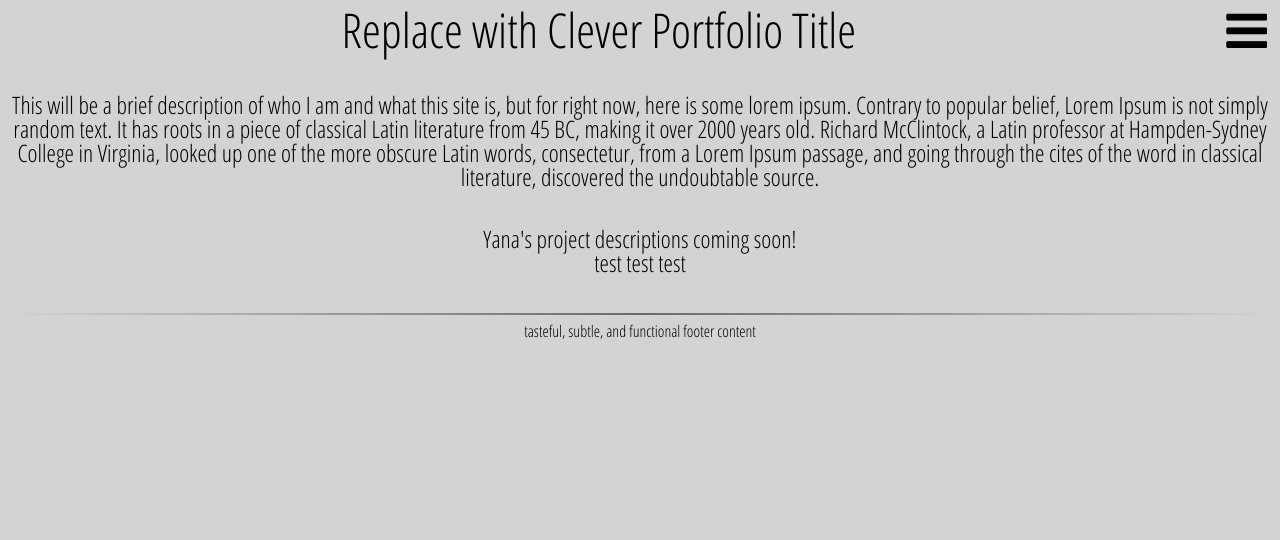
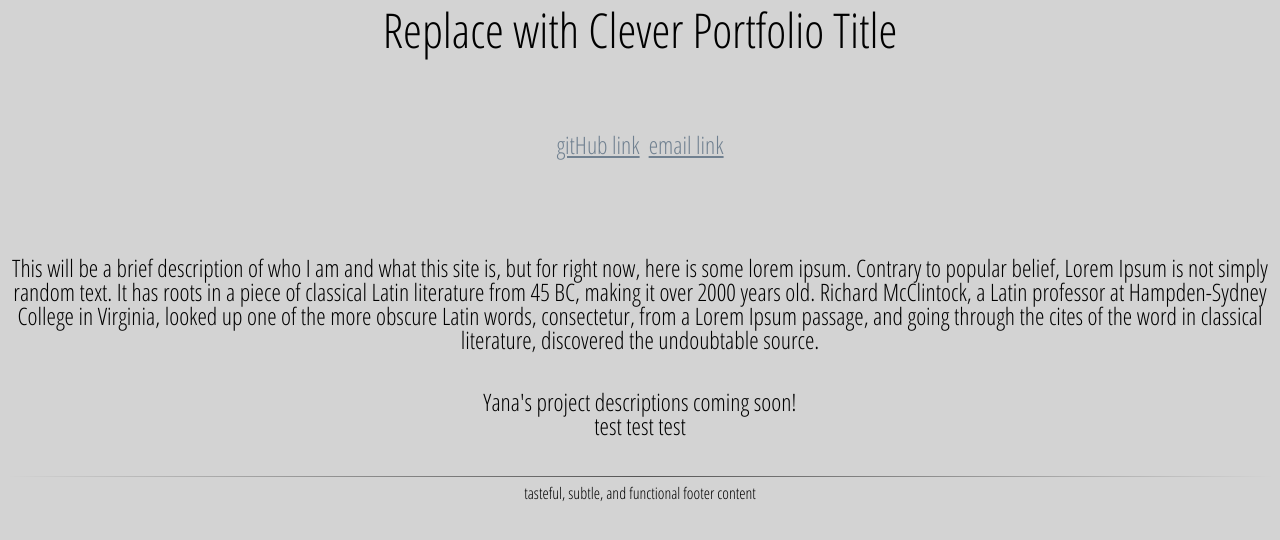
Before and after one commit to radenska/portfolio, a plain HTML site: page index.html in a window 1280 px wide. Drawn offline with nearby package versions, Linux system fonts and the light colour scheme.

Commit message:
adding media queries for computer screen size

```diff
--- a/style.css
+++ b/style.css
@@ -8,17 +8,17 @@ body {
 header {
   width: 100%;
   display: inline-block;
-  font-size: 3em;
+  font-size: 1.7em;
   margin-bottom: 3%;
+  overflow: visible;;
 }
 
 nav {
   float: right;
   display: inline-block;
   margin-right: 0.5%;
-  overflow: auto;
-  width: 6%;
   text-align: right;
+  overflow: visible;
 }
 
 article {
@@ -33,8 +33,8 @@ section {
 
 hr.styled {
   border: 0;
-  height: 2px;
-  background-image: linear-gradient(to right, rgba(0, 0, 0, 0), rgba(0, 0, 0, 0.50), rgba(0, 0, 0, 0));
+  height: 0.1em;
+  background-image: linear-gradient(to right, rgba(0, 0, 0, 0), rgba(0, 0, 0, 0.60), rgba(0, 0, 0, 0));
 }
 
 .hamburger {
@@ -42,20 +42,23 @@ hr.styled {
 }
 
 nav ul {
+  overflow: visible;
   display: none;
   list-style: none;
+  vertical-align: middle;
+  padding: 1em;
 }
 
 nav:hover ul {
   display: block;
+  background-color: white;
+  opacity: 0.9;
   position: fixed;
-  overflow: auto;
-  background-color: white;
+  right: 3%;
 }
 
 nav li {
   display: block;
-  margin: 0.3em;
   text-align: left;
 }
 
@@ -63,3 +66,33 @@ nav li a {
   font-size: 0.5em;
   color: slategray;
 }
+
+@media only screen and (min-width: 640px) {
+  header {
+    font-size: 3em;
+  }
+
+  nav {
+    float: none;
+    display: block;
+    text-align: center;
+    margin: 0.2em;
+  }
+  nav ul {
+    display: block;
+    padding: none;
+  }
+
+  nav li {
+    display: inline-block;
+  }
+
+  nav:hover ul {
+    background-color: inherit;
+  }
+
+  .hamburger {
+    display: none;
+  }
+
+}
```
